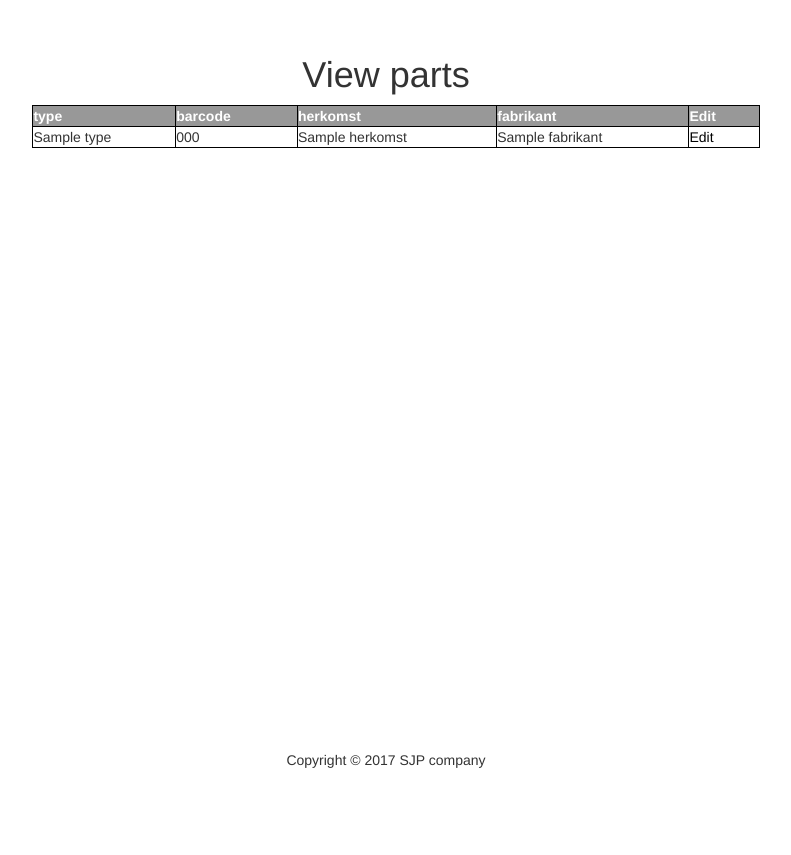
After one commit to SJPCompany/OwnWebsite, a PHP site: template application/view/part/index.php in a window 1280 px wide. The commit adds this page. Shown: the whole page, without its empty margins (374-1165 px from the left). Run offline with PHP 8.4, Linux system fonts and the light colour scheme; the template is opened without the code that fills it: most values are stand-ins (such as "Sample title", 1, 10 or a date in 2020); some libraries are stand-ins or nearby versions.

Commit message:
added a new view for part table

```diff
--- a/application/view/_templates/header.php
+++ b/application/view/_templates/header.php
@@ -13,6 +13,7 @@
 
     <!-- CSS -->
     <link href="<?php echo URL; ?>css/style.css" rel="stylesheet">
+    <link href="<?php echo URL; ?>css/table.css" rel="stylesheet">
     <link href="<?php echo URL; ?>css/bootstrap.min.css" rel="stylesheet">
     <link href="<?php echo URL; ?>css/navigation-menu.css" rel="stylesheet">
 
--- /dev/null
+++ b/application/view/part/index.php
@@ -0,0 +1,36 @@
+<main>
+    <div id="content-wrapper">
+
+        <div class="main-text">
+            <h1>View parts</h1>
+            <table>
+                <thead>
+                <th>type&nbsp; &nbsp;</th>
+                <th>barcode&nbsp; &nbsp;</th>
+                <th>herkomst&nbsp; &nbsp;</th>
+                <th>fabrikant&nbsp; &nbsp;</th>
+                <th>Edit&nbsp; &nbsp;</th>
+                <?php if (isset($_SESSION['admin'])) { ?>
+                <th> Delete&nbsp; &nbsp;</th>
+                <?php } ?>
+                </thead>
+                <tbody>
+            <?php
+            foreach ($types as $type) {?>
+                <tr>
+                    <td><?php echo htmlspecialchars($type->type, ENT_QUOTES, 'UTF-8'); ?></td>
+                    <td><?php echo htmlspecialchars($type->barcode, ENT_QUOTES, 'UTF-8'); ?></td>
+                    <td><?php echo htmlspecialchars($type->herkomst, ENT_QUOTES, 'UTF-8'); ?></td>
+                    <td><?php echo htmlspecialchars($type->fabrikant, ENT_QUOTES, 'UTF-8'); ?></td>
+                    <td><a class="tablelink" href="part/editPart/<?php echo $type->id; ?>">Edit</a></td>
+                    <?php if(isset($_SESSION['admin'])) { ?>
+                    <td><a class="tablelink" href="part/deletePart/<?php echo $type->id; ?>">delete</a></td>
+                    <?php } ?>
+                </tr>
+            <?php } ?>
+                </tbody>
+            </table>
+        </div>
+
+    </div>
+</main>
--- /dev/null
+++ b/public/css/table.css
@@ -0,0 +1,21 @@
+table {
+    border-collapse: collapse;
+    width: 70%;
+    margin-left: 16%;
+}
+
+th, td {
+    text-align: left;
+    padding: 8px;
+}
+
+tr:nth-child(even){background-color: #f2f2f2}
+
+th {
+    background-color: #989898;
+    color: white;
+}
+
+.tablelink {
+    color: #000000;
+}
```
Also changed, not shown: application/Controller/PartController.php (added, +33 -0 lines), application/Model/Part.php (added, +22 -0 lines).
